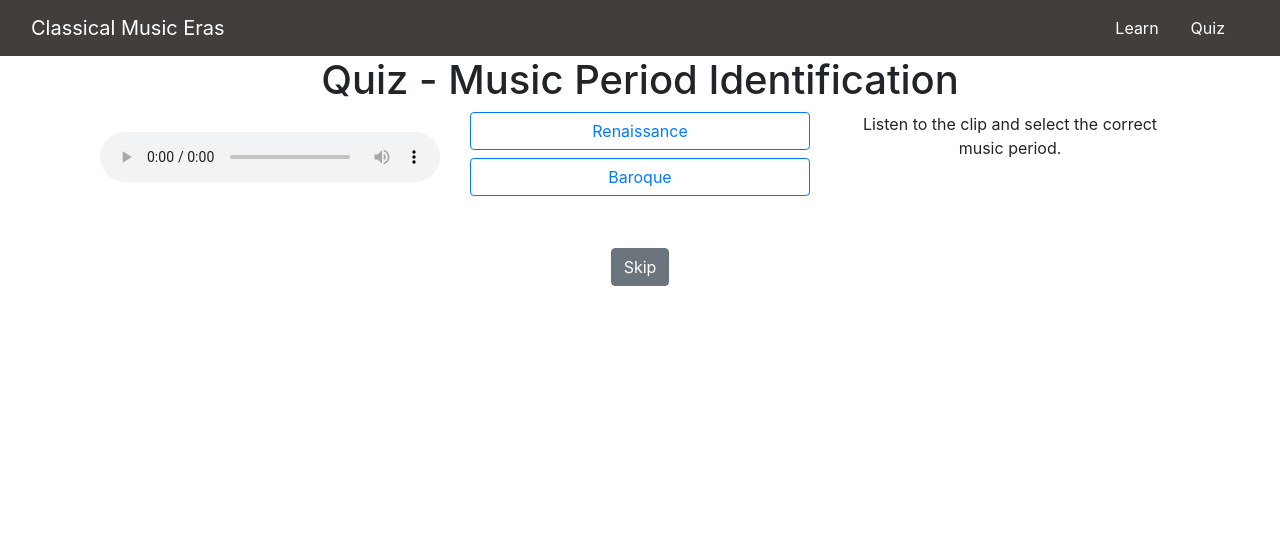
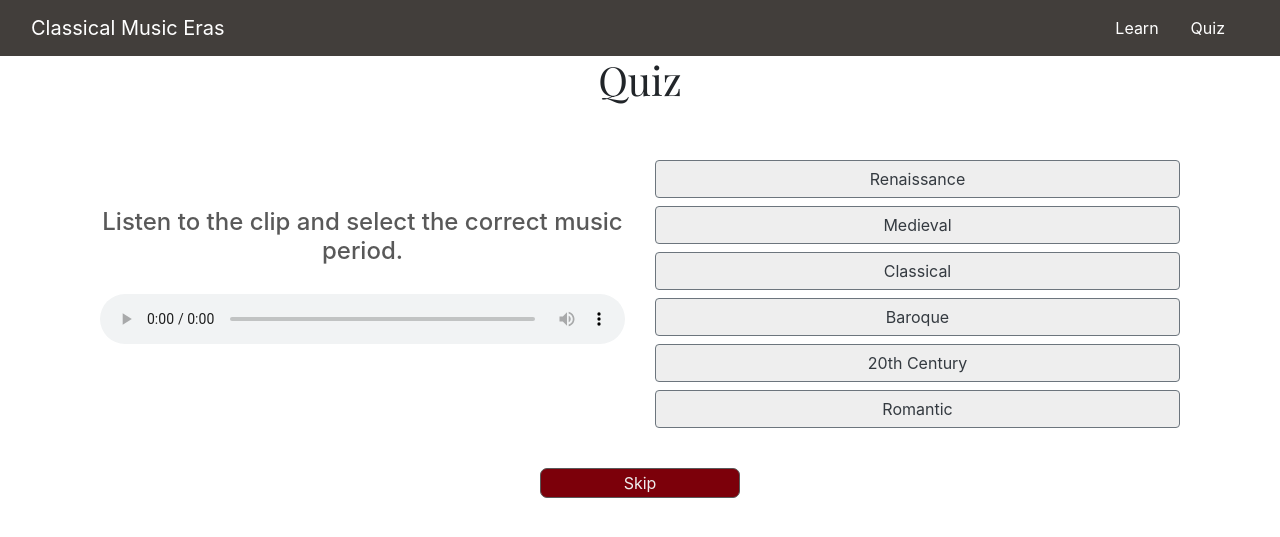
Before and after one commit to alaynamnguyen/ui-music-periods, a Flask app: page /quiz/1 in a window 1280 px wide. Shown: the top 537 px of the page. Run offline with Flask 3, Linux system fonts and the light colour scheme; some libraries are stand-ins or nearby versions.

Commit message:
Update quiz

```diff
--- a/quiz_data.json
+++ b/quiz_data.json
@@ -3,8 +3,7 @@
     {
       "id": 1,
       "audio": "https://piercegwang.github.io/columbia/COMSW4170/Medieval_1.wav",
-      "correct": "Medieval",
-      "incorrect": "Renaissance"
+      "correct": "Medieval"
     },
     {
       "id": 2,
@@ -15,26 +14,22 @@
     {
       "id": 3,
       "audio": "https://piercegwang.github.io/columbia/COMSW4170/Renaissance_1.wav",
-      "correct": "Renaissance",
-      "incorrect": "Medieval"
+      "correct": "Renaissance"
     },
     {
       "id": 4,
       "audio": "https://piercegwang.github.io/columbia/COMSW4170/Renaissance_2.wav",
-      "correct": "Renaissance",
-      "incorrect": "Baroque"
+      "correct": "Renaissance"
     },
     {
       "id": 5,
       "audio": "https://piercegwang.github.io/columbia/COMSW4170/Baroque_1.wav",
-      "correct": "Baroque",
-      "incorrect": "Renaissance"
+      "correct": "Baroque"
     },
     {
       "id": 6,
       "audio": "https://piercegwang.github.io/columbia/COMSW4170/Baroque_2.wav",
-      "correct": "Baroque",
-      "incorrect": "Medieval"
+      "correct": "Baroque"
     }
   ]
 }
--- a/server.py
+++ b/server.py
@@ -72,7 +72,7 @@ def quiz_end():
         question_data = quiz_questions[question['questionId'] - 1]
         detailed_incorrect.append({
             'audio': question_data['audio'],
-            # You might need to adjust this URL
+            'correct': question_data['correct'],
             'learn_more_url': f'/learn/{question["questionId"]}'
         })
     return render_template('quiz_end.html', score=len(results.get('results', [])) - len(incorrect_questions), incorrect_questions=detailed_incorrect)
--- a/static/main.css
+++ b/static/main.css
@@ -122,7 +122,7 @@ audio {
   margin: 5px 0;
 }
 .red-button:hover {
-    background-color: #7c000aff;
+  background-color: rgb(155, 74, 81);
   color: #eeeeeeff;
   text-decoration: none;
 }
@@ -171,3 +171,17 @@ audio {
   color: #595959;
   text-decoration: none;
 }
+
+/* QUIZ */
+
+.btn-outline-secondary-dark {
+  color: #343a40;
+  background-color: #eeeeeeff;
+  border-color: #6c757d;
+
+  &:hover {
+    /* color: #fff; */
+    background-color: #ddddddff;
+    border-color: #6c757d;
+  }
+}
--- a/static/quiz.js
+++ b/static/quiz.js
@@ -28,14 +28,21 @@ $(document).ready(function () {
   }
 
   function displayOptions() {
-    let options = [data.correct, data.incorrect];
+    let options = [
+      "Medieval",
+      "Baroque",
+      "Romantic",
+      "Renaissance",
+      "Classical",
+      " 20th Century",
+    ];
     shuffleArray(options);
 
     $("#options-container").empty();
 
     options.forEach(function (option) {
       let button = $("<button>")
-        .addClass("btn btn-outline-primary btn-block quiz-option")
+        .addClass("btn btn-outline-secondary-dark btn-block quiz-option")
         .text(option)
         .attr("data-answer", option)
         .click(function () {
@@ -44,13 +51,17 @@ $(document).ready(function () {
           const correctAnswer = data.correct;
           const isCorrect = selectedAnswer === correctAnswer;
           if (isCorrect) {
-            $(this).removeClass("btn-outline-primary").addClass("btn-success");
+            $(this)
+              .removeClass("btn-outline-secondary-dark")
+              .addClass("btn-success");
           } else {
-            $(this).removeClass("btn-outline-primary").addClass("btn-danger");
+            $(this)
+              .removeClass("btn-outline-secondary-dark")
+              .addClass("btn-danger");
             $(".quiz-option").each(function () {
               if ($(this).data("answer") === correctAnswer) {
                 $(this)
-                  .removeClass("btn-outline-primary")
+                  .removeClass("btn-outline-secondary-dark")
                   .addClass("btn-success");
               }
             });
@@ -83,7 +94,7 @@ $(document).ready(function () {
 
   // Initialize Next/Skip button in its own div
   $("#navigation-button").append(
-    $("<button>").attr("id", "next-button").addClass("btn btn-secondary mt-3")
+    $("<button>").attr("id", "next-button").addClass("btn red-button mt-3")
   );
 
   updateNextButton(false); // Initially set to "Skip" as no answer has been selected yet
--- a/templates/quiz.html
+++ b/templates/quiz.html
@@ -8,32 +8,34 @@
 </script>
 
 <div id="quiz-container" class="container-fluid">
-  <div class="d-flex justify-content-center">
-    <h1>Quiz - Music Period Identification</h1>
+  <div class="d-flex justify-content-center text-center playfair mb-5">
+    <h1>Quiz</h1>
   </div>
   <div class="row d-flex justify-content-center">
-    <div class="col-4 text-center">
+    <!-- Left column for instructions and audio -->
+    <div class="col-md-6 mt-5 text-center">
+      <h4 class="subtitle">
+        Listen to the clip and select the correct music period.
+      </h4>
       <audio controls>
         <source src="{{ data.audio }}" type="audio/wav" />
         Your browser does not support the audio element.
       </audio>
     </div>
-    <div class="col-4 text-center" id="options-container">
-      <!-- Quiz options -->
-    </div>
-    <div class="col-4 text-center">
-      <p>Listen to the clip and select the correct music period.</p>
+    <!-- Right column for options -->
+    <div class="col-md-6 text-center" id="options-container">
+      <!-- Quiz options will be dynamically filled -->
     </div>
   </div>
   <div class="row mt-4">
     <div class="col-md-12 d-flex justify-content-center">
       <div id="feedback-message">
-        <!-- FEEBDACK -->
+        <!-- Feedback messages will be displayed here -->
       </div>
     </div>
     <div class="col-md-12 d-flex justify-content-center">
       <div id="navigation-button">
-        <!-- Next button -->
+        <!-- Navigation buttons (e.g., 'Next' button) -->
       </div>
     </div>
   </div>
```
Also changed, not shown: static/learn_end.js (+4 -4 lines), templates/quiz_end.html (+35 -11 lines). Lines whose indentation alone changed are shown as unchanged.
